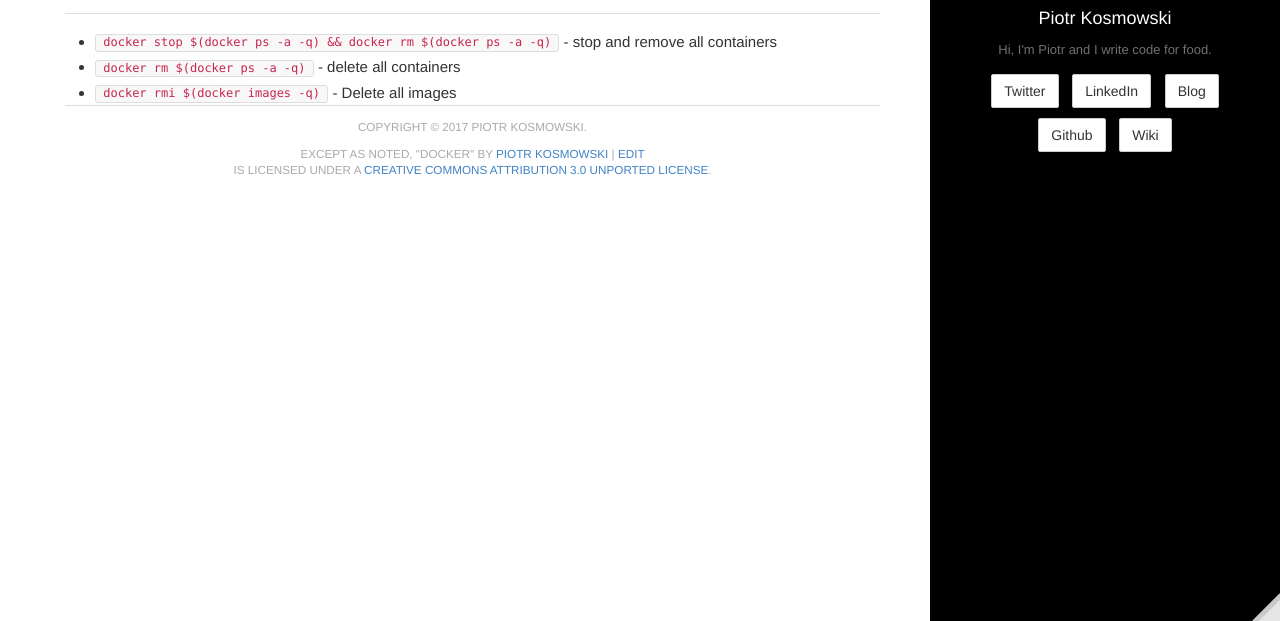
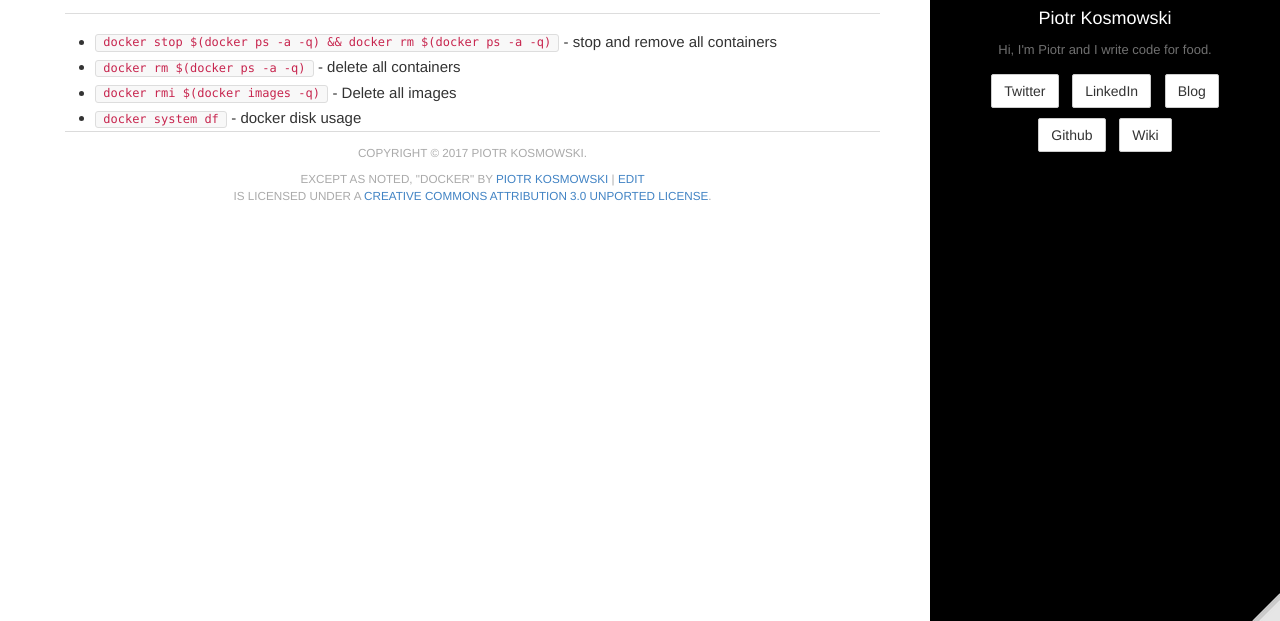
Before and after one commit to kospiotr/kospiotr.github.io, a Jekyll site: the page built from wiki/docker.md, in a window 1280 px wide, cut to the strip 279-900 px from the top of the page. Built offline with Jekyll 4.4.1, drawn with Linux system fonts in a browser that asks for light colours.

Commit message:
Create docker.md

````diff
--- a/wiki/docker.md
+++ b/wiki/docker.md
@@ -11,3 +11,4 @@ editurl: wiki/docker.md
  * ```docker stop $(docker ps -a -q) && docker rm $(docker ps -a -q)``` - stop and remove all containers
  * ```docker rm $(docker ps -a -q)``` - delete all containers
  * ```docker rmi $(docker images -q)``` - Delete all images
+ * ```docker system df``` - docker disk usage
````
